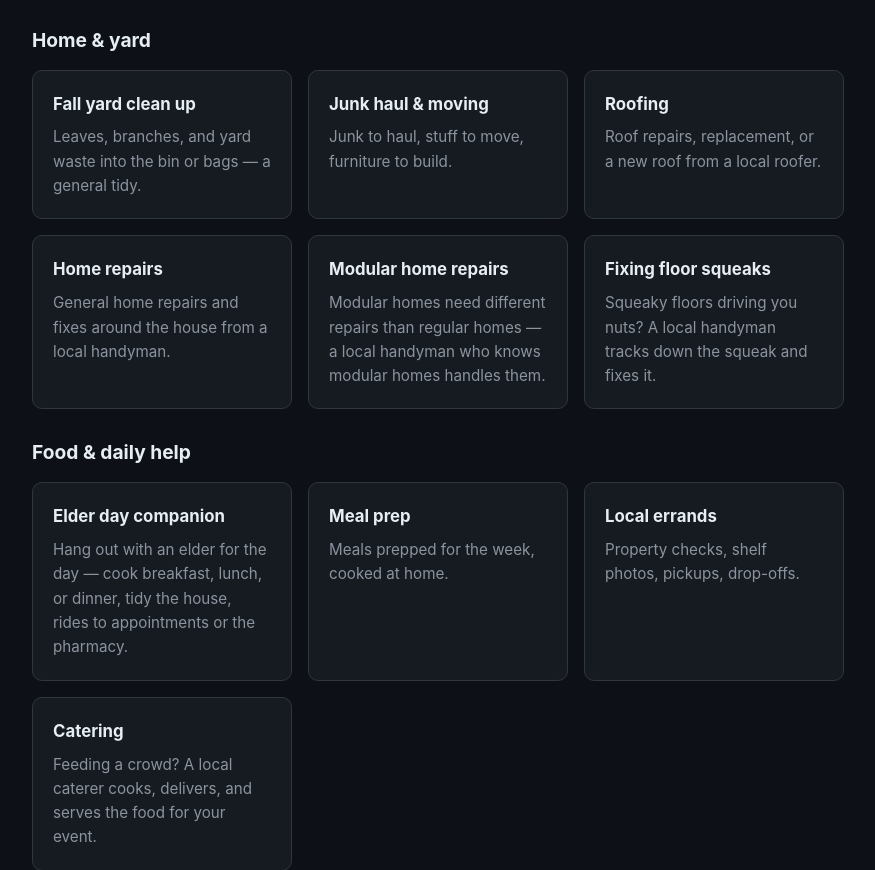
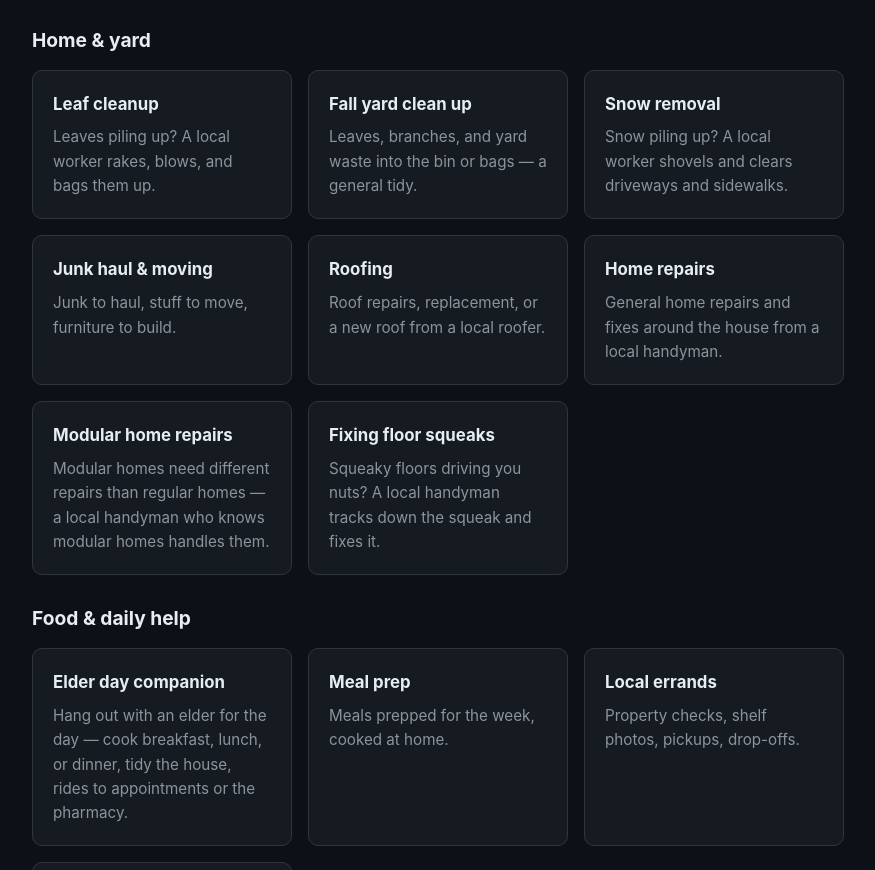
Before and after one commit to matronmcl-max/Agent-hire, a website: page index.html in a window 1280 px wide. Shown: the part 3048-3918 px from the top of the page, without its empty margins (202-1077 px from the left). Drawn offline with Linux system fonts and the light colour scheme.

Commit message:
Add leaf cleanup and snow removal suggestions.

```diff
--- a/index.html
+++ b/index.html
@@ -98,7 +98,9 @@
   </div>
   <h3 class="cat">Home &amp; yard</h3>
   <div class="grid">
+    <div class="card"><h3>Leaf cleanup</h3><p>Leaves piling up? A local worker rakes, blows, and bags them up.</p></div>
     <div class="card"><h3>Fall yard clean up</h3><p>Leaves, branches, and yard waste into the bin or bags — a general tidy.</p></div>
+    <div class="card"><h3>Snow removal</h3><p>Snow piling up? A local worker shovels and clears driveways and sidewalks.</p></div>
     <div class="card"><h3>Junk haul &amp; moving</h3><p>Junk to haul, stuff to move, furniture to build.</p></div>
     <div class="card"><h3>Roofing</h3><p>Roof repairs, replacement, or a new roof from a local roofer.</p></div>
     <div class="card"><h3>Home repairs</h3><p>General home repairs and fixes around the house from a local handyman.</p></div>
```
